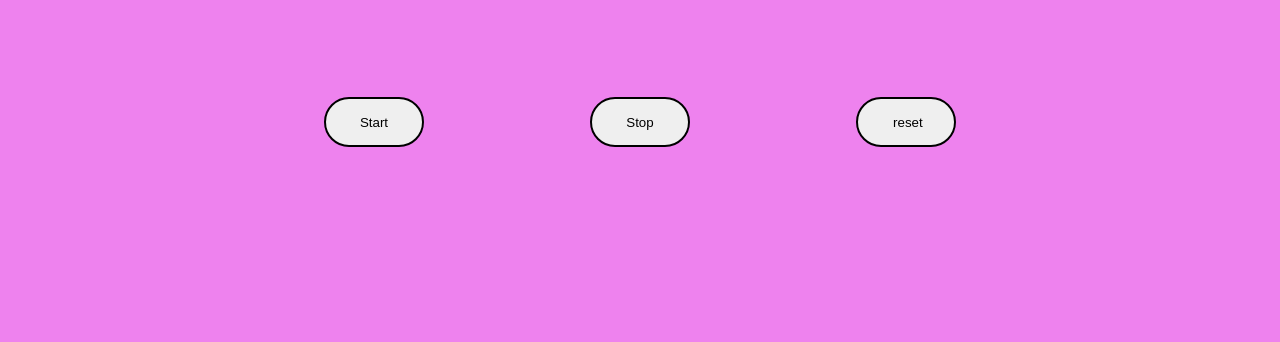
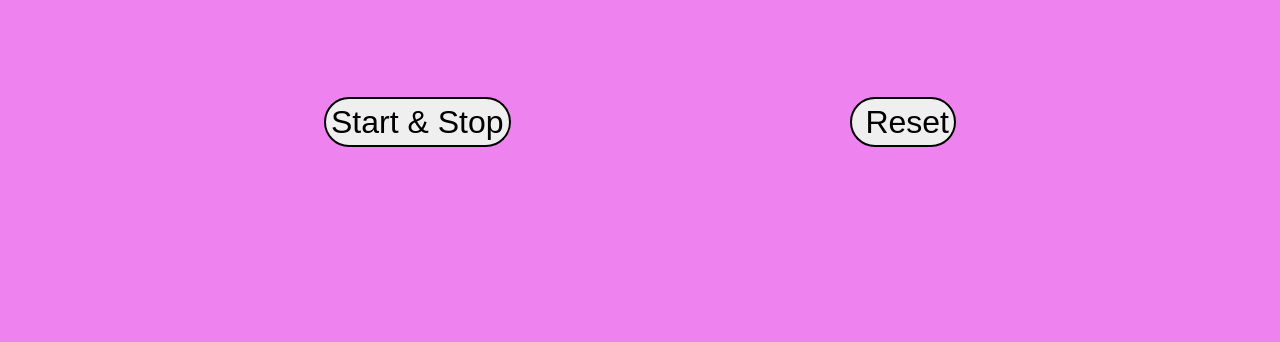
Before and after one commit to anittaaj/StopWatch_Using_JS, a plain HTML site: page index.html in a window 1280 px wide. Shown: the part 458-800 px from the top of the page. Drawn offline with Linux system fonts and the light colour scheme.

Commit message:
html and css are done moving to js

```diff
--- a/index.html
+++ b/index.html
@@ -6,6 +6,7 @@
     <title>My Stopwatch</title>
     <link rel="shortcut icon" href="favicon.ico" type="image/x-icon">
     <link rel="stylesheet" href="style.css">
+    <script src="stopwatch.js"></script>
 </head>
 <body>
 
@@ -32,9 +33,8 @@
 <!--rest option-->
     </div>
     <div class="second">
-        <input type="button" value="Start" id="start"><br>
-        <input type="button" value="Stop" id="stop"><br>
-        <input type="reset" value=" reset">
+        <input type="button" value="Start & Stop" id="start" onclick="count()"><br>
+        <input type="reset" value=" Reset">
     </div>
 </body>
 </html>
--- a/style.css
+++ b/style.css
@@ -37,10 +37,14 @@ body{
 
 input{
 
-    width: 100px;
+
+    width: max-content;
     height: 50px;
     border: 2px solid black;
     border-radius: 50px;
+    font-size: xx-large;
+    font-family: sans-serif;
+    padding: 5px;
 }
 
 h1{
```
Also changed, not shown: stopwatch.js (added).
